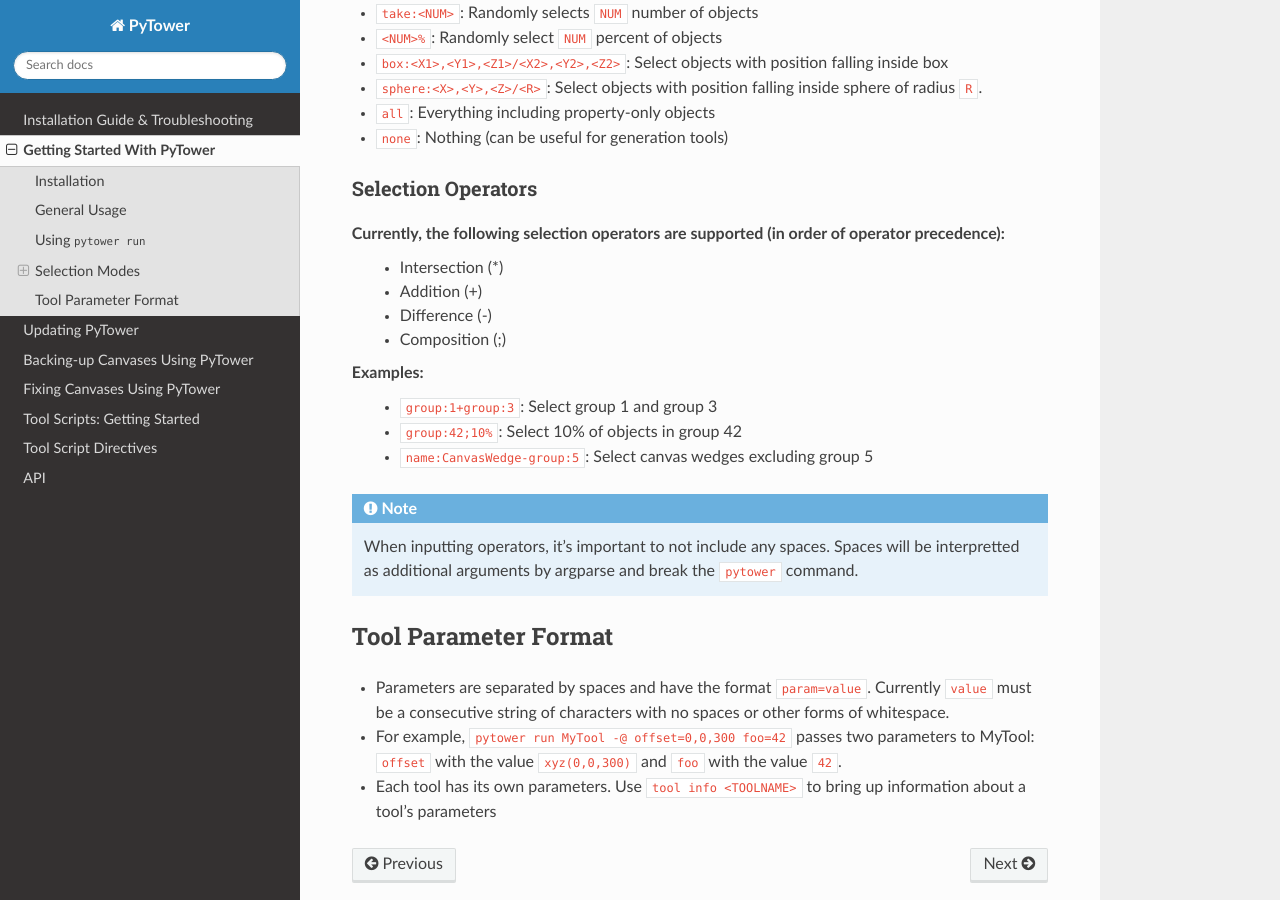
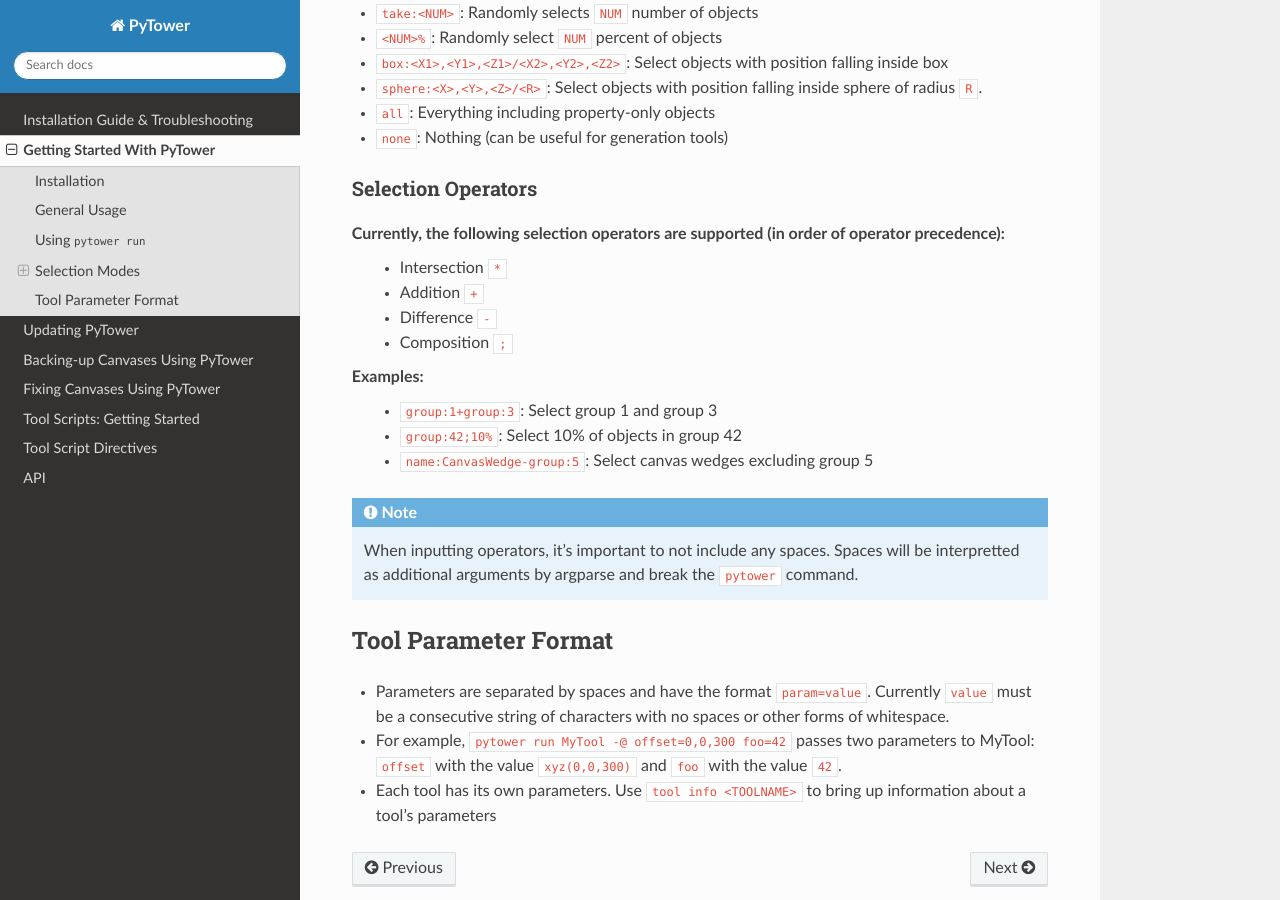
Before and after one commit to rainbowphysics/PyTower, a Sphinx documentation site: the page built from docs/source/getting_started.rst, in a window 1280 px wide and 900 px high, scrolled down 2036 px. Built offline with Sphinx 7.4.7 and the Read the Docs theme 3.1.0, drawn with Linux system fonts in a browser that asks for light colours; the version number could not be read and is left out.

Commit message:
Change styling on selection operators

```diff
--- a/docs/source/getting_started.rst
+++ b/docs/source/getting_started.rst
@@ -72,10 +72,10 @@
 Selection Operators
 ~~~~~~~~~~~~~~~~~~~
 Currently, the following selection operators are supported (in order of operator precedence):
- - Intersection (*)
- - Addition (+)
- - Difference (-)
- - Composition (;)
+ - Intersection ``*``
+ - Addition ``+``
+ - Difference ``-``
+ - Composition ``;``
 
 Examples:
  - ``group:1+group:3``: Select group 1 and group 3
```
